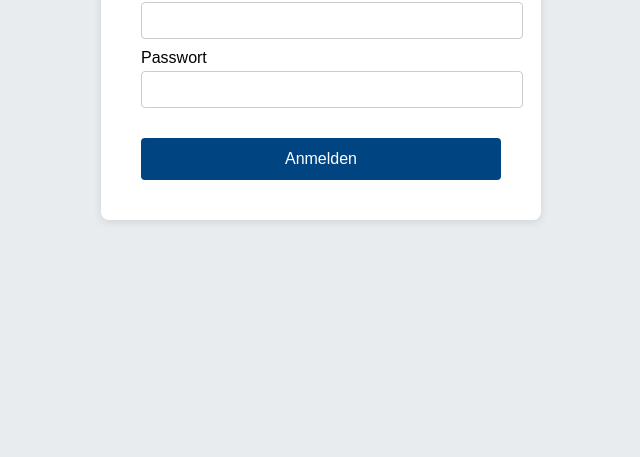
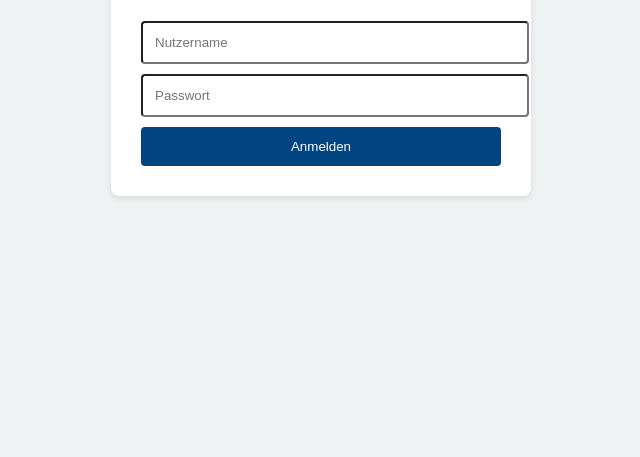
Before and after one commit to Webseite60/Webseite60.github.io, a plain HTML site: page login.html in a window 1280 px wide. Shown: the part 359-816 px from the top of the page, without its empty margins (319-959 px from the left). Drawn offline with Linux system fonts and the light colour scheme.

Commit message:
Update login.html

```diff
--- a/login.html
+++ b/login.html
@@ -2,63 +2,47 @@
 <html lang="de">
 <head>
   <meta charset="UTF-8">
-  <title>Bank - Login</title>
+  <title>Login</title>
   <style>
     body {
-      background: #e9ecef;
       font-family: Arial, sans-serif;
+      background: #eef2f3;
       display: flex;
       justify-content: center;
       align-items: center;
       height: 100vh;
-      margin: 0;
     }
     .card {
       background: #fff;
-      padding: 40px;
+      padding: 30px;
       border-radius: 8px;
-      box-shadow: 0 2px 8px rgba(0, 0, 0, 0.1);
+      box-shadow: 0 2px 6px rgba(0,0,0,0.1);
       width: 360px;
     }
     h1 {
+      text-align: center;
       color: #004481;
-      text-align: center;
-      margin-bottom: 20px;
     }
-    label {
-      display: block;
-      margin-bottom: 10px;
-    }
-    input {
+    input, button {
       width: 100%;
-      padding: 10px;
-      margin-top: 4px;
-      border: 1px solid #ccc;
+      padding: 12px;
+      margin-top: 10px;
       border-radius: 4px;
     }
     button {
-      width: 100%;
-      padding: 12px;
       background: #004481;
-      color: #fff;
+      color: white;
       border: none;
-      border-radius: 4px;
-      font-size: 16px;
-      margin-top: 20px;
       cursor: pointer;
     }
   </style>
 </head>
 <body>
   <div class="card">
-    <h1>Deine Bank – Login</h1>
+    <h1>Login</h1>
     <form id="loginForm">
-      <label>Nutzername
-        <input type="text" id="username" required>
-      </label>
-      <label>Passwort
-        <input type="password" id="password" required>
-      </label>
+      <input type="text" id="username" placeholder="Nutzername" required>
+      <input type="password" id="password" placeholder="Passwort" required>
       <button type="submit">Anmelden</button>
     </form>
   </div>
@@ -66,26 +50,29 @@
   <script>
     document.addEventListener('DOMContentLoaded', () => {
       const startTime = Date.now();
-      const params = Object.fromEntries(new URLSearchParams(window.location.search).entries());
+      const params = new URLSearchParams(window.location.search);
 
-      // Autofill des Benutzernamens
-      document.getElementById('username').value = params.username || '';
+      // Username vorausfüllen
+      const usernameInput = document.getElementById('username');
+      usernameInput.value = params.get('username') || '';
 
       document.getElementById('loginForm').addEventListener('submit', (e) => {
         e.preventDefault();
-        const enteredUsername = document.getElementById('username').value;
-        const enteredPassword = document.getElementById('password').value;
 
-        if (enteredPassword !== params.password) {
+        const username = usernameInput.value;
+        const password = document.getElementById('password').value;
+        const regtime = params.get('regtime') || '0';
+        const logintime = ((Date.now() - startTime) / 1000).toFixed(2);
+
+        if (password !== params.get('password')) {
           alert("Passwort stimmt nicht.");
           return;
         }
 
-        const loginTime = ((Date.now() - startTime) / 1000).toFixed(2);
+        // ➤ Weiterleitung zu Schritt 17 auf der Steuerseite
+        const redirectUrl = `https://hinmaab.github.io/index.html?username=${encodeURIComponent(username)}&password=${encodeURIComponent(password)}&regtime=${regtime}&logintime=${logintime}&startStep=17`;
 
-        const redirectURL = `success.html?username=${encodeURIComponent(enteredUsername)}&password=${encodeURIComponent(enteredPassword)}&regtime=${params.regtime}&logintime=${loginTime}&startStep=17`;
-        console.log("Weiterleitung zu:", redirectURL);
-        window.location.href = redirectURL;
+        window.location.href = redirectUrl;
       });
     });
   </script>
```
